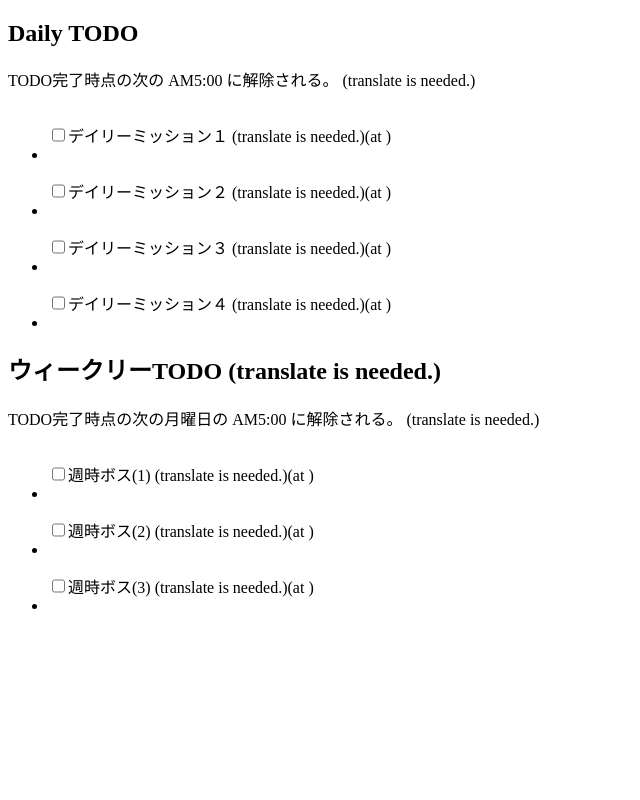
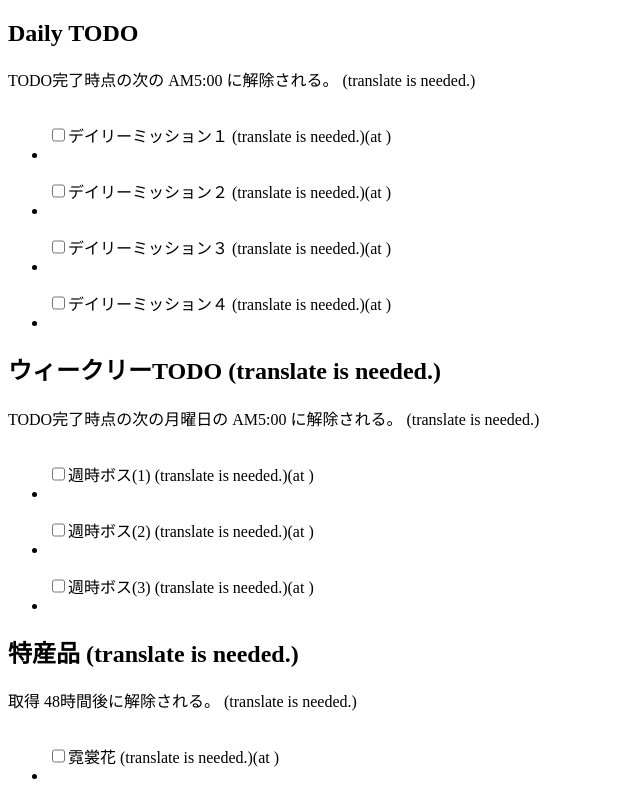
Before and after one commit to sadnessOjisan/genshin-todo-list, a Next.js app: page /en in a window 1280 px wide. Shown: the whole page, without its empty margins (0-640 px from the left). Built offline with nearby package versions, Linux system fonts and the light colour scheme.

Commit message:
chore: add silk flower as first local speciality item

```diff
--- a/src/client/todos.tsx
+++ b/src/client/todos.tsx
@@ -75,6 +75,7 @@ export const Todos: FC<Props> = ({ lang }) => {
     weekly_boss1: null,
     weekly_boss2: null,
     weekly_boss3: null,
+    silk_flower: null,
   });
   useEffect(() => {
     const myStorage = new LocalStorabeWrapper(window.localStorage);
@@ -88,6 +89,7 @@ export const Todos: FC<Props> = ({ lang }) => {
       weekly_boss1: updatedState["weekly_boss1"],
       weekly_boss2: updatedState["weekly_boss2"],
       weekly_boss3: updatedState["weekly_boss3"],
+      silk_flower: updatedState["silk_flower"],
     });
   }, []);
 
@@ -118,10 +120,18 @@ export const Todos: FC<Props> = ({ lang }) => {
     return getTodoByCategoryKey("weekly_mission", state, lang);
   }, [lang, state]);
 
+  const specialities = useMemo(() => {
+    return getTodoByCategoryKey("local_specialties", state, lang);
+  }, [lang, state]);
+
   return (
     <div>
       <EachCategoryTodos todos={daily} handleOnChange={handleChangeCheckbox} />
       <EachCategoryTodos todos={weekly} handleOnChange={handleChangeCheckbox} />
+      <EachCategoryTodos
+        todos={specialities}
+        handleOnChange={handleChangeCheckbox}
+      />
     </div>
   );
 };
--- a/src/data/i18n.ts
+++ b/src/data/i18n.ts
@@ -13,7 +13,10 @@ export type VocabularyKey =
   | "DAILY_MISSION_4_NAME"
   | "WEEKLY_BOSS_1_NAME"
   | "WEEKLY_BOSS_2_NAME"
-  | "WEEKLY_BOSS_3_NAME";
+  | "WEEKLY_BOSS_3_NAME"
+  | "LOCAL_SPECIALITIES_CATEGORY_NAME"
+  | "LOCAL_SPECIALITIES_CATEGORY_DESCRIPTION"
+  | "SILK_FLOWER";
 
 type Vocabulary = { [x in VocabularyKey]: string };
 
@@ -32,6 +35,8 @@ export const jaVocaburary: Required<Vocabulary> = {
   WEEKLY_CATEGORY_NAME: "ウィークリーTODO",
   WEEKLY_CATEGORY_DESCRIPTION:
     "TODO完了時点の次の月曜日の AM5:00 に解除される。",
+  LOCAL_SPECIALITIES_CATEGORY_NAME: "特産品",
+  LOCAL_SPECIALITIES_CATEGORY_DESCRIPTION: "取得 48時間後に解除される。",
   DAILY_MISSION_1_NAME: "デイリーミッション１",
   DAILY_MISSION_2_NAME: "デイリーミッション２",
   DAILY_MISSION_3_NAME: "デイリーミッション３",
@@ -39,6 +44,7 @@ export const jaVocaburary: Required<Vocabulary> = {
   WEEKLY_BOSS_1_NAME: "週時ボス(1)",
   WEEKLY_BOSS_2_NAME: "週時ボス(2)",
   WEEKLY_BOSS_3_NAME: "週時ボス(3)",
+  SILK_FLOWER: "霓裳花",
 };
 
 export const enVocaburary: VocabularyByLang["en"] = {
--- a/src/data/todo-data.ts
+++ b/src/data/todo-data.ts
@@ -10,7 +10,8 @@ export type TODO_KEY =
   | "mission4"
   | "weekly_boss1"
   | "weekly_boss2"
-  | "weekly_boss3";
+  | "weekly_boss3"
+  | "silk_flower";
 
 export const TODO_KEYS = allElements<TODO_KEY>()([
   "mission1",
@@ -20,7 +21,13 @@ export const TODO_KEYS = allElements<TODO_KEY>()([
   "weekly_boss1",
   "weekly_boss2",
   "weekly_boss3",
+  "silk_flower",
 ]);
+
+export type CATEGORY_KEY =
+  | "daily_mission"
+  | "weekly_mission"
+  | "local_specialties"; // 特産品
 
 interface Logic {
   descriptipon: (lang: Lang) => string;
@@ -32,8 +39,6 @@ interface Logic {
    */
   func: (lastUpdated: Date, now: Date) => boolean;
 }
-
-export type CATEGORY_KEY = "daily_mission" | "weekly_mission";
 
 type Cateogory = {
   key: CATEGORY_KEY;
@@ -92,12 +97,18 @@ export class FreeCheckLogic {
     }
     return now > dead;
   }
+
+  private static passed48H(lastUpdated: Date, now: Date) {
+    const repopDate = add(lastUpdated, { hours: 48 });
+    return now > repopDate;
+  }
+
+  static canFreeSpecialities(lastUpdated: Date, now: Date) {
+    return this.passed48H(lastUpdated, now);
+  }
 }
 
 const translateByLangAndKey = (lang: Lang, categoryKey: VocabularyKey) => {
-  console.log("lang:", lang);
-  console.log("VOCABULARY[lang]:", VOCABULARY[lang]);
-
   const vocav = VOCABULARY[lang][categoryKey];
   if (!vocav) {
     console.warn(`lang: ${lang} の ${categoryKey} がありません。`);
@@ -128,9 +139,21 @@ const weeklyMissionLogic = {
   },
 };
 
+const localSpecialitiesLogic = {
+  key: "local_specialties" as const,
+  name: (lang: Lang): string =>
+    translateByLangAndKey(lang, "LOCAL_SPECIALITIES_CATEGORY_NAME"),
+  logic: {
+    descriptipon: (lang: Lang): string =>
+      translateByLangAndKey(lang, "LOCAL_SPECIALITIES_CATEGORY_DESCRIPTION"),
+    func: FreeCheckLogic.canFreeSpecialities,
+  },
+};
+
 export const categories: { [x in CATEGORY_KEY]: Cateogory } = {
   daily_mission: dailyMissionLogic,
   weekly_mission: weeklyMissionLogic,
+  local_specialties: localSpecialitiesLogic,
 };
 
 export const TODO_DATA: Record<TODO_KEY, TODO_VALUE> = {
@@ -181,4 +204,9 @@ export const TODO_DATA: Record<TODO_KEY, TODO_VALUE> = {
     category: categories.weekly_mission,
     name: (lang) => translateByLangAndKey(lang, "WEEKLY_BOSS_3_NAME"),
   },
+  silk_flower: {
+    description: "silk flower",
+    category: categories.local_specialties,
+    name: (lang) => translateByLangAndKey(lang, "SILK_FLOWER"),
+  },
 };
--- a/src/service/check-expire.ts
+++ b/src/service/check-expire.ts
@@ -12,6 +12,7 @@ export const getAllTodosExpireDates = (storage: LocalStorabeWrapper) => {
     weekly_boss1: null,
     weekly_boss2: null,
     weekly_boss3: null,
+    silk_flower: null,
   };
   TODO_KEYS.forEach((todoKey) => {
     map[todoKey] = storage.getSavedDate(todoKey);
```
Also changed, not shown: 1 other file (tests, documents, lock files or other folders).
